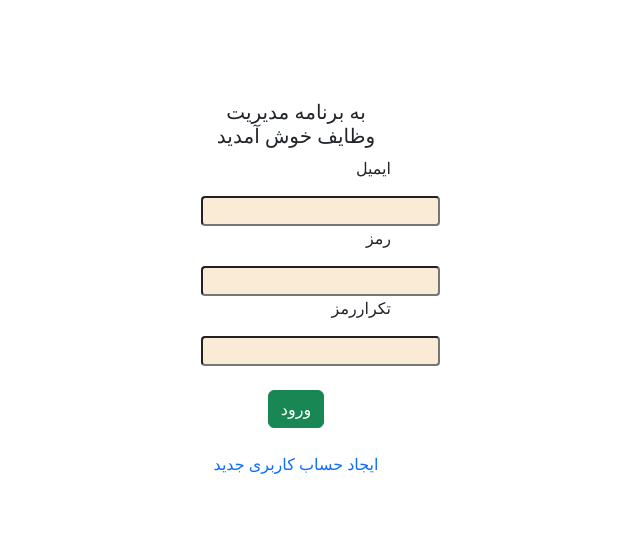
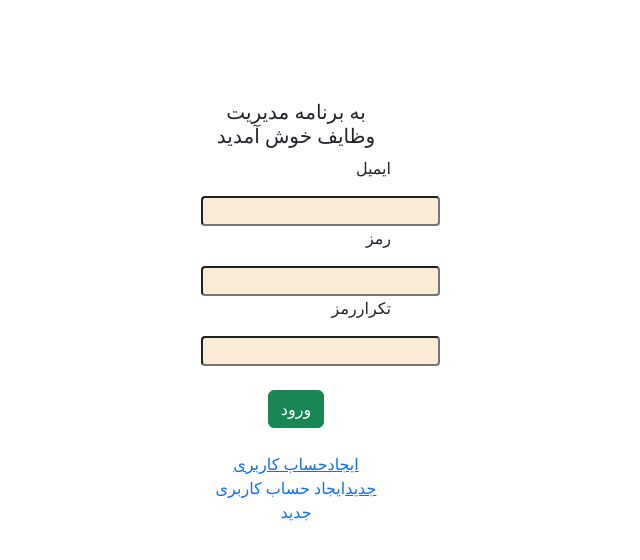
Before and after one commit to FardinEbrahimzadeh/TaskManagement, a React (Create React App) app: page / in a window 1280 px wide. Shown: the top 560 px of the page, without its empty margins (344-984 px from the left). Built offline with nearby package versions, Linux system fonts and the light colour scheme; the HTML template or start-up script is replaced by a standard one.

Commit message:
insert Routes to App.js and Link ro Loginpage.js

```diff
--- a/package.json
+++ b/package.json
@@ -9,6 +9,7 @@
     "bootstrap": "^5.2.0",
     "react": "^18.2.0",
     "react-dom": "^18.2.0",
+    "react-router-dom": "^6.3.0",
     "react-scripts": "5.0.1",
     "web-vitals": "^2.1.4"
   },
--- a/src/App.js
+++ b/src/App.js
@@ -3,9 +3,16 @@ import './App.css';
 import 'bootstrap/dist/css/bootstrap.css';
 import { LoginPage } from './components/LoginPage';
 import { UserAccount } from './components/UserAccount';
+import { Routes, Route } from 'react-router-dom'
+
 function App() {
   return (
-    <LoginPage/>
+    <>
+      <Routes>
+        <Route path='/'   element={<LoginPage />} />
+        <Route path='/User' element={<UserAccount />} />
+      </Routes>
+    </>
   )
 }
 
--- a/src/components/LoginPage.js
+++ b/src/components/LoginPage.js
@@ -1,5 +1,6 @@
 import React from 'react'
 import { UserAccount } from './UserAccount'
+import {Link} from 'react-router-dom'
 
 export const LoginPage = () => {
     return (
@@ -14,6 +15,7 @@ export const LoginPage = () => {
                     <p class="repeat-password">تکراررمز</p>
                     <input class="inputemail" type="password" /><br></br><br></br>
                     <button type="button" class="btn btn-success">ورود</button><br></br><br></br>
+                    <Link to='/User'>ایجادحساب کاربری جدید</Link>
                     <a href={UserAccount} class="link">ایجاد حساب کاربری جدید</a>
                 </div>
             </div>
```
Also changed, not shown: 1 other file (tests, documents, lock files or other folders).
